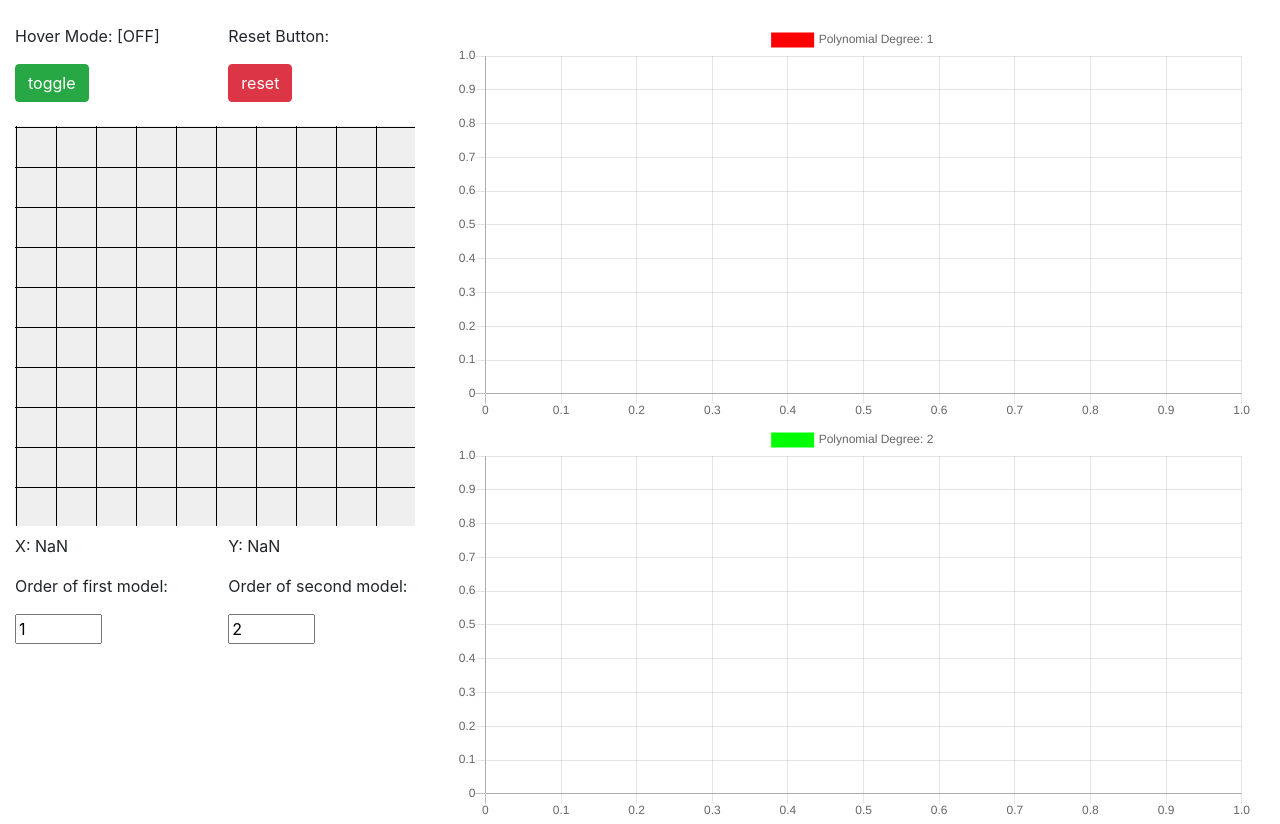
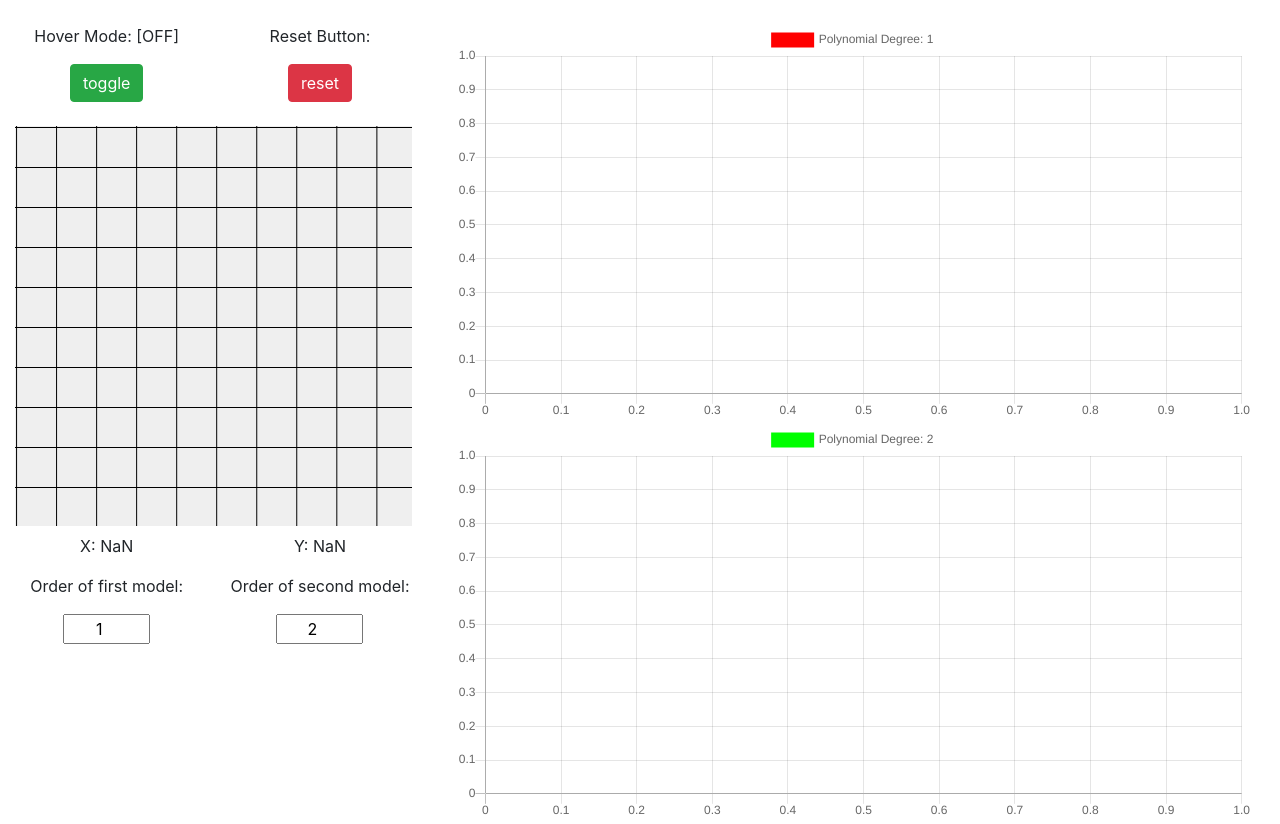
Before and after one commit to MenesesGHZ/polynomial-regression-js, a React (Create React App) app: page / in a window 1280 px wide. Built offline with nearby package versions, Linux system fonts and the light colour scheme.

Commit message:
added comments | project finished

```diff
--- a/package.json
+++ b/package.json
@@ -7,6 +7,7 @@
     "@testing-library/react": "^11.1.1",
     "@testing-library/user-event": "^12.2.0",
     "chart.js": "^2.9.4",
+    "mathjs": "^8.0.1",
     "react": "^17.0.1",
     "react-dom": "^17.0.1",
     "react-scripts": "4.0.0",
--- a/src/App.js
+++ b/src/App.js
@@ -5,7 +5,7 @@ import Main from "./components/Main";
 function App() {
   return (
 	  <div className="App">
-	  <Main/>
+	 	 <Main/>
 	  </div>
   );
 }
--- a/src/components/Drawer.js
+++ b/src/components/Drawer.js
@@ -1,6 +1,18 @@
 import React from "react";
 import {render} from "react-dom";
 import grid from "../assets/grid.png";
+
+/*-----------------------------------------------------
+ *
+ *	This component changes the state of the `x_array` and `y_array`
+ *	sending a pair of (x,y) coordinate to the setCoords() from the <Main/>.
+ *	The coordinates are normalized with respect from the `width` and `height`.
+ *	Also the component renders the current hover coords.
+ *	Whereas when the user makes a click on the grid, it adds the hover coords (x,y) respectively.
+ *	If the component has `hoverMode=True`, the user does not need to click in order to add a coord.
+ *
+ * ----------------------------------------------------
+ */
 
 class Drawer extends React.Component{
 
@@ -30,25 +42,34 @@ class Drawer extends React.Component{
 	render(){
 		return(
 			<div>
-				<div className="row mb-4 justify-content-center align-items-center">
-					<div className="col-6">
+				<div className="row mb-4">
+					<div className="col-6 d-flex justify-content-center">
+						<div>
 						<p>Hover Mode: [{this.state.hoverMode?"ON":"OFF"}]</p>
-						<button type="button" className="btn btn-success" onClick={this.toggleHoverMode.bind(this)}>toggle</button>
+						<div className="w-100 d-flex justify-content-center">
+							<button type="button" className="btn btn-success" onClick={this.toggleHoverMode.bind(this)}>toggle</button>
+						</div>
+						</div>
 					</div>
-					<div className="col-6">
+					<div className="col-6 d-flex justify-content-center">
+						<div>
 						<p>Reset Button:</p>
-						<button type="button" className="btn btn-danger" onClick={this.props.resetCoords}>reset</button>
+						<div className="w-100 d-flex justify-content-center">
+							<button type="button" className="btn btn-danger" onClick={this.props.resetCoords}>reset</button>
+						</div>
+						</div>
 					</div>
 				</div>
-
-				<div onMouseMove={(e)=>this.onMouseMove(e)}
-			style={{width:this.width,height:this.height,backgroundColor:"rgba(100,100,100,0.1)",backgroundImage:`url(${grid})`}}
-			onClick={this.addCoord.bind(this)}/>
+				<div className="d-flex justify-content-center">
+					<div  onMouseMove={(e)=>this.onMouseMove(e)}
+						style={{width:this.width,height:this.height,backgroundColor:"rgba(100,100,100,0.1)",backgroundImage:`url(${grid})`}}
+						onClick={this.addCoord.bind(this)}/>
+				</div>
 				<div className="row mt-2">
-					<div className="col-6">
+					<div className="col-6 d-flex justify-content-center">
 						<p>X: {this.state.x}</p>
 					</div>
-					<div className="col-6">
+					<div className="col-6 d-flex justify-content-center">
 						<p>Y: {this.state.y}</p>
 					</div>
 				</div>
--- a/src/components/Main.js
+++ b/src/components/Main.js
@@ -3,7 +3,16 @@ import {render} from "react-dom";
 import Graph from "./Graph";
 import Drawer from "./Drawer";
 import RegressionSetup from "./RegressionSetup";
-import * as math from "mathjs";
+
+/*-----------------------------------------------------
+ *
+ *	This component is in charge to update the state of the `x_array` and `y_array`
+ *	receving the coordinates from the <Drawer/> component.
+ *	Also it handles the `order` of each polynomial model that it is received from the <RegressionSetup/>
+ *	component.
+ *
+ * ----------------------------------------------------
+ */
 
 class Main extends React.Component{
 	constructor(props){
@@ -14,9 +23,8 @@ class Main extends React.Component{
 			order_graph_1:1,
 			order_graph_2:2,
 		};
-		const m1 = math.matrix([2,2,2]);
-		const m2 = math.matrix([1,2,3]);
-		console.log(math.multiply(m1,m2))
+		this.color_graph_1 = "rgb(255,0,0)";
+		this.color_graph_2 = "rgb(0,255,0)";
 	}
 
 	addCoord(coord){
@@ -39,7 +47,6 @@ class Main extends React.Component{
 		});
 	}
 
-
 	render(){
 		return(
 			<div className="container-fluid pt-4">
@@ -49,8 +56,8 @@ class Main extends React.Component{
 						<RegressionSetup order_graph_1={this.state.order_graph_1} order_graph_2={this.state.order_graph_2} setOrders={this.setOrders.bind(this)} />
 					</div>
 					<div className="col-12 col-sm-12 col-md-12 col-lg-8">
-						<Graph x={this.state.x_array} y={this.state.y_array} deg={this.state.order_graph_1} width={800} color={"rgb(255,0,0)"} />
-						<Graph x={this.state.x_array} y={this.state.y_array} deg={this.state.order_graph_2} width={800} color={"rgb(0,255,0)"} />
+						<Graph x={this.state.x_array} y={this.state.y_array} deg={this.state.order_graph_1} width={800} color={this.color_graph_1} />
+						<Graph x={this.state.x_array} y={this.state.y_array} deg={this.state.order_graph_2} width={800} color={this.color_graph_2} />
 					</div>
 				</div>
 			</div>
--- a/src/components/RegressionSetup.js
+++ b/src/components/RegressionSetup.js
@@ -1,5 +1,13 @@
 import React from "react";
 import {render} from "react-dom";
+
+/*-----------------------------------------------------
+ *
+ *	This componnet it only changes
+ *	the state of the `order` for each <Graph/>
+ *
+ * ----------------------------------------------------
+ */
 
 class RegressionSetup extends React.Component{
 	constructor(props){
@@ -15,18 +23,20 @@ class RegressionSetup extends React.Component{
 		this.props.setOrders(Object.values(this.orders));
 	}
 
-
-
 	render(){
 		return(
 			<div className="row">
 				<div className="col-6">
-					<p>Order of first model: </p>
-					<input name="order_graph_1" type="number" value={this.props.order_graph_1} onChange={this.setOrders.bind(this)} min="1" max="10"/>
+					<p className="text-center">Order of first model: </p>
+					<div className="w-100 d-flex justify-content-center">
+						<input className="text-center" name="order_graph_1" type="number" value={this.props.order_graph_1} onChange={this.setOrders.bind(this)} min="1" max="10"/>
+				</div>
 				</div>
 				<div className="col-6">
-					<p>Order of second model: </p>
-					<input name="order_graph_2" type="number" value={this.props.order_graph_2} onChange={this.setOrders.bind(this)} min="1" max="10"/>
+					<p className="text-center">Order of second model: </p>
+					<div className="w-100 d-flex justify-content-center">
+						<input className="text-center"name="order_graph_2" type="number" value={this.props.order_graph_2} onChange={this.setOrders.bind(this)} min="1" max="10"/>
+					</div>
 				</div>
 			</div>
 		);
--- a/src/index.js
+++ b/src/index.js
@@ -4,9 +4,7 @@ import App from './App';
 import reportWebVitals from './reportWebVitals';
 
 ReactDOM.render(
-  <React.StrictMode>
-    <App />
-  </React.StrictMode>,
+    <App />,
   document.getElementById('root')
 );
 
--- a/src/polynomial_regression/PolynomialRegression.js
+++ b/src/polynomial_regression/PolynomialRegression.js
@@ -1,19 +1,27 @@
 import * as math from "mathjs";
-
-
+/**
+ * ---------------------------------------------------------
+ *
+ * 	This Polynomial Regression model only supports having one single
+ * 	characteristic as a dependent variable for yielding one response.
+ *
+ * 	IMPORTANT: It is not have been implemented for multiple characteristics.
+ *
+ * 	Thus you can feed the model with a row vector of features, and in the same way,
+ * 	the labels must be row vector where each element represent the label itself.
+ *
+ * 	Theory recovered from ->
+ * 		Book:`Chapra-Canale:Numerical Methods for Engineers, Sixth Edition`;
+ * 		chapter: `Least-Squares Regression #17`; pag:`470`;
+ *
+ * ----------------------------------------------------------
+ */
 class PolynomialRegression{
-	/**
-	 * IMPORTANT: This Polynomial Regression model only supports having one single characteristic as a dependent variable for yielding one response.
-	 * 	      It is not have been implemented for multiple characteristics.
-	 * 	      Thus you can feed the model with a column vector where each element represent a feature.
-	 * 	      Also in the same way, the labels must be column vector where each element represent a label itself.
-	 */
-
 	constructor(){
 		this.expression = "f(x) = undefined";
 		this.coefficients = new Array();
 		this.degree = NaN;
-		this.f = undefined;
+		this.f = (x) => 0;
 	}
 
 	train(X,y,degree=1){
@@ -24,11 +32,11 @@ class PolynomialRegression{
 
 		// computing sum of Xs to the power of `i` -> [ X^0, X^1, ... , X^i ], and computing sums
 		for(let i=0;i<=this.degree;i++){
-			x_pow_deg.push(X.map(el=>el**i));
+			x_pow_deg.push(X.map(x=>x**i));
 			s_xiy.push(math.multiply(x_pow_deg[i],y));
 		}
 
-		//computing remaing sums for solving the `m+1` linear equations, where `m` is equal to the number of coeficients; m=this.degree
+		//computing remaining sums for solving the `m+1` linear equations, where `m` is equal to the number of coeficients; m=this.degree
 		for(let i=this.degree+1; i<=2*this.degree;i++)
 			x_pow_deg.push(X.map(el=>el**i));
 
@@ -40,20 +48,18 @@ class PolynomialRegression{
 		A[0][0] = n;
 
 		//solve linear equation Ax = b |  modeling f(x) in JS  |  fomating mathematical expression of the model
-		this.coefficients = math.usolve(A,s_xiy);
+		this.coefficients = math.lusolve(math.lup(A),s_xiy)._data;
 		this.f = (x) =>{
 			return math.sum(this.coefficients.map((coef,i)=>coef*(x**i)))
 		};
 		this.expression = "f(x) = ".concat(
-			this.coefficients.map((el,i)=> i===0? `${el}`:` + ${el}x^${i}` ).join("")
+			this.coefficients.map((el,i)=> i===0? `${el}`:` + (${el}x^${i})` ).join("")
 		);
 
 	}
 
 	predict(X){
-		// x: row vector.
-		// return: row vector.
-		const response = X.map((x)=>this.f(x));
+		const response = Array.isArray(X)? X.map((x)=>this.f(x)) : this.f(X);
 		return response;
 	}
 }
```
Also changed, not shown: src/components/Graph.js (+8 -1 lines), 1 other file (tests, documents, lock files or other folders).
